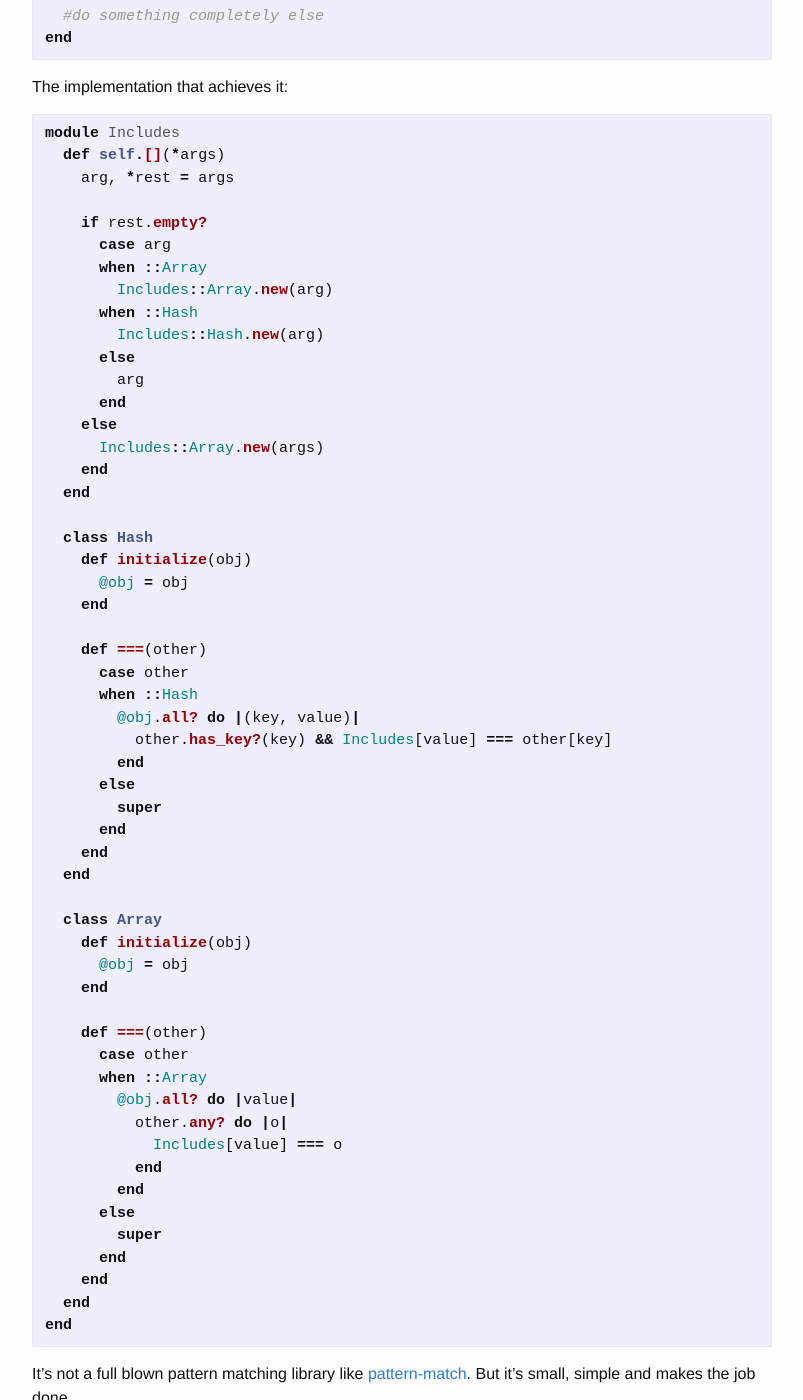
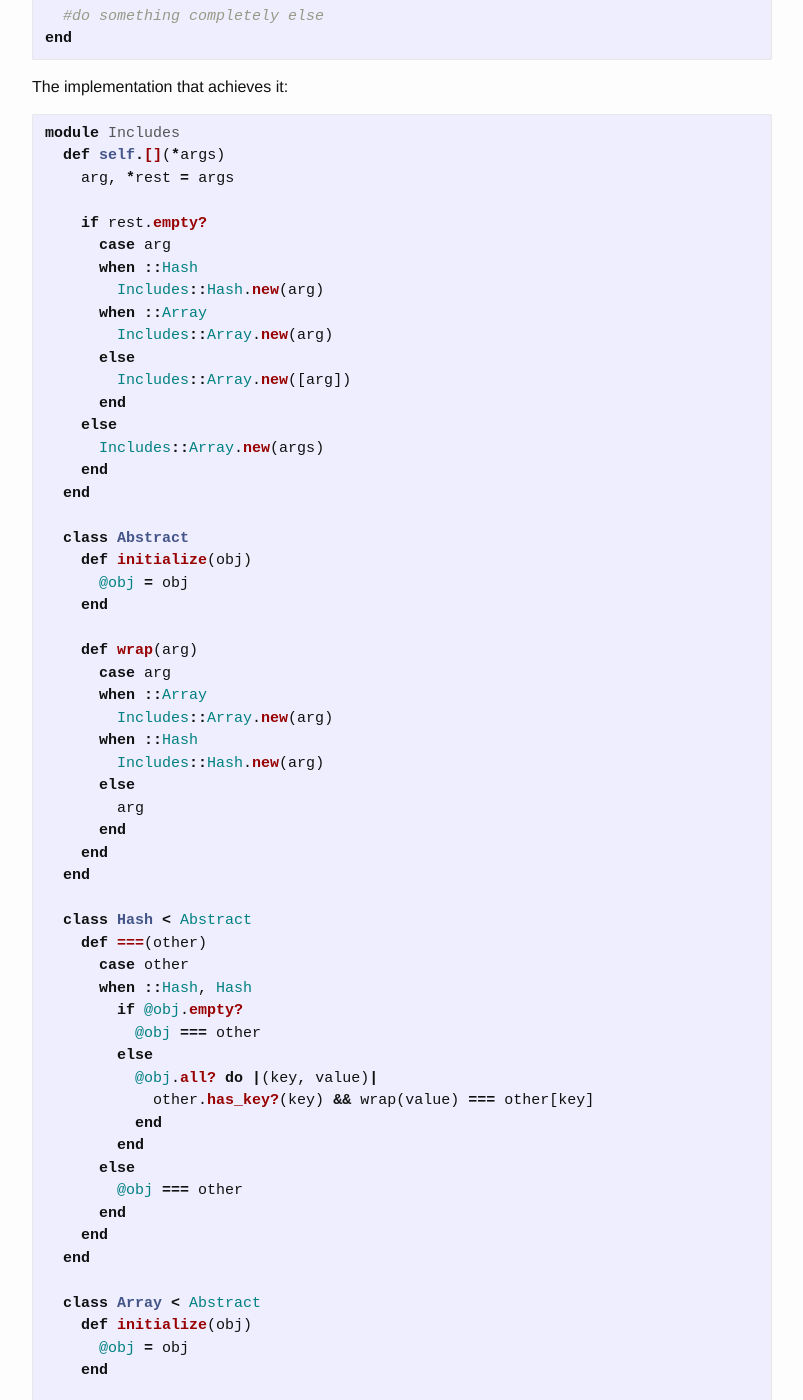
Before and after one commit to asok/asok.github.io, a Jekyll site: the page built from _posts/2018-02-28-overwriting-case-equality-method.md, in a window 1280 px wide and 1400 px high, scrolled down 997 px. Shown: the whole window, without its empty margins (238-1041 px from the left). Built offline with Jekyll 4.4.1, drawn with Linux system fonts in a browser that asks for light colours; comment, search, counter and statistics services are not loaded; some of the changed text lies outside the part shown.

Commit message:
Correct the implementation

```diff
--- a/_posts/2018-02-28-overwriting-case-equality-method.md
+++ b/_posts/2018-02-28-overwriting-case-equality-method.md
@@ -50,6 +50,25 @@ module Includes
 
     if rest.empty?
       case arg
+      when ::Hash
+        Includes::Hash.new(arg)
+      when ::Array
+        Includes::Array.new(arg)
+      else
+        Includes::Array.new([arg])
+      end
+    else
+      Includes::Array.new(args)
+    end
+  end
+
+  class Abstract
+    def initialize(obj)
+      @obj = obj
+    end
+
+    def wrap(arg)
+      case arg
       when ::Array
         Includes::Array.new(arg)
       when ::Hash
@@ -57,43 +76,45 @@ module Includes
       else
         arg
       end
-    else
-      Includes::Array.new(args)
     end
   end
 
-  class Hash
+  class Hash < Abstract
+    def ===(other)
+      case other
+      when ::Hash, Hash
+        if @obj.empty?
+          @obj === other
+        else
+          @obj.all? do |(key, value)|
+            other.has_key?(key) && wrap(value) === other[key]
+          end
+        end
+      else
+        @obj === other
+      end
+    end
+  end
+
+  class Array < Abstract
     def initialize(obj)
       @obj = obj
     end
 
     def ===(other)
       case other
-      when ::Hash
-        @obj.all? do |(key, value)|
-          other.has_key?(key) && Includes[value] === other[key]
-        end
-      else
-        super
-      end
-    end
-  end
-
-  class Array
-    def initialize(obj)
-      @obj = obj
-    end
-
-    def ===(other)
-      case other
-      when ::Array
-        @obj.all? do |value|
-          other.any? do |o|
-            Includes[value] === o
+      when ::Array, Array
+        if @obj.empty?
+          @obj === other
+        else
+          @obj.all? do |value|
+            other.any? do |o|
+              wrap(value) === o
+            end
           end
         end
       else
-        super
+        @obj === other
       end
     end
   end
```
